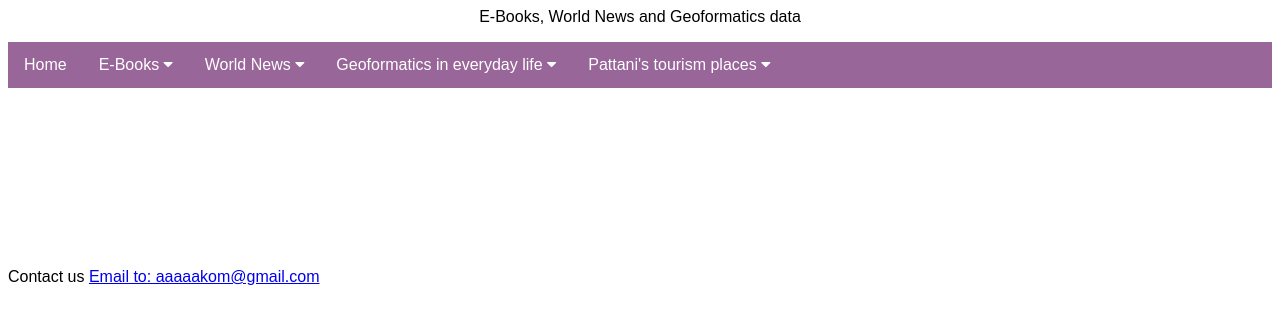
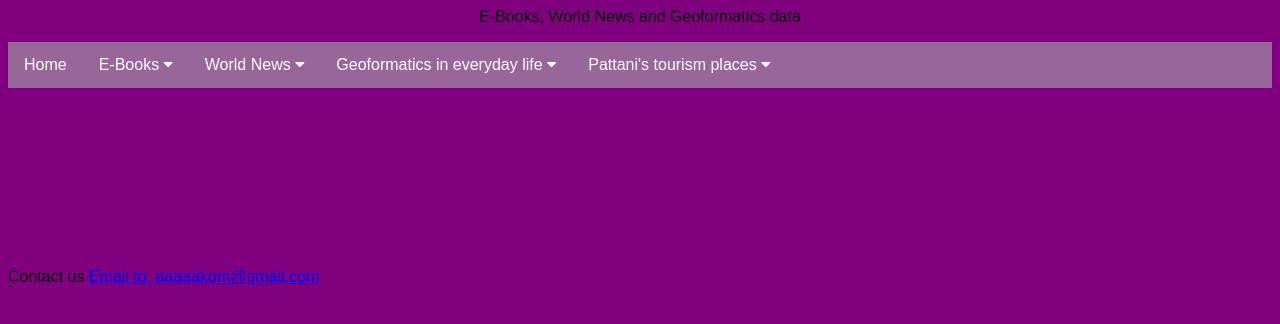
Before and after one commit to Imipu0/Mywebpage, a plain HTML site: page index.html in a window 1280 px wide. Drawn offline with Linux system fonts and the light colour scheme.

Commit message:
Update index.html

```diff
--- a/index.html
+++ b/index.html
@@ -66,7 +66,7 @@ body {
 }
 </style>
 </head>
-<body style="background-color:white;">
+<body style="background-color:purple;">
 <p align=center> E-Books, World News and Geoformatics data </p>
 <div class="navbar" >
   <a href="#home">Home</a>
```
